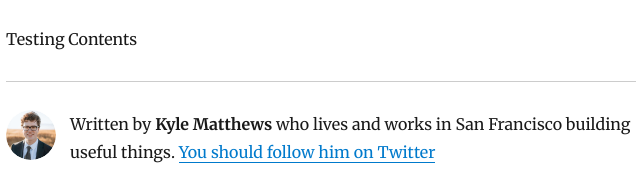
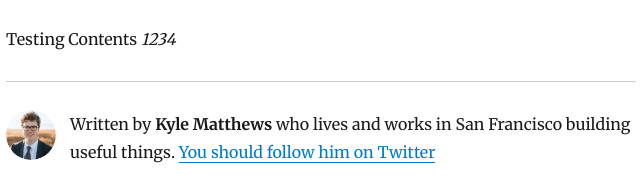
Before and after one commit to devlord/dev-blog-netlify, a Gatsby site: page /blog/testing-blog/ in a window 1280 px wide. Shown: the part 198-389 px from the top of the page, 319-959 px from the left. Built offline with nearby package versions, Linux system fonts and the light colour scheme; Gatsby itself is replaced by a stand-in of ours; some packages are replaced by stand-ins of ours.

Commit message:
Update Blog “testing-blog”

```diff
--- a/content/blog/testing-blog.md
+++ b/content/blog/testing-blog.md
@@ -4,4 +4,4 @@
 title: Testing Blog
 description: some test here
 ---
-Testing Contents
+Testing Contents *1234*
```
